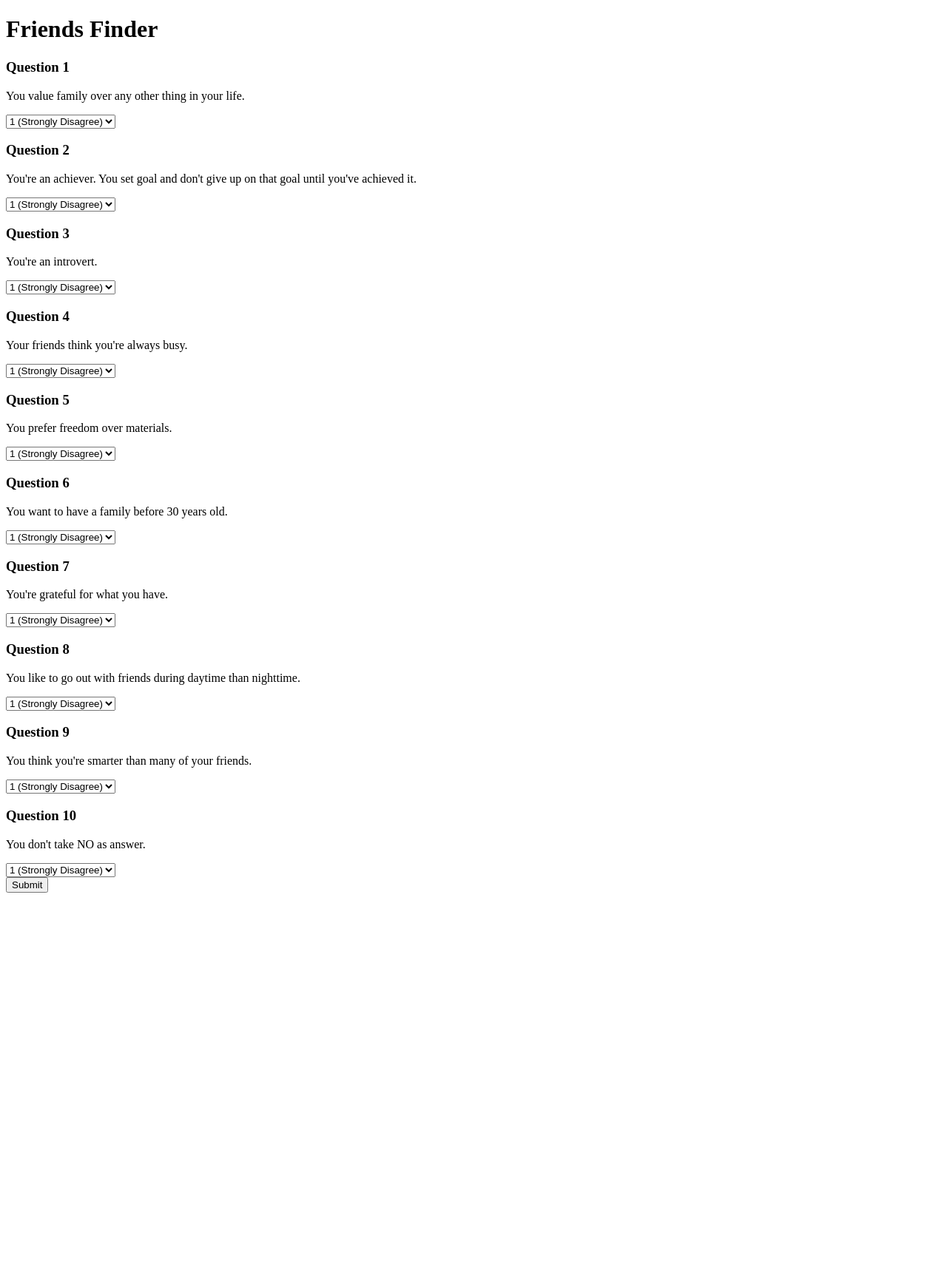
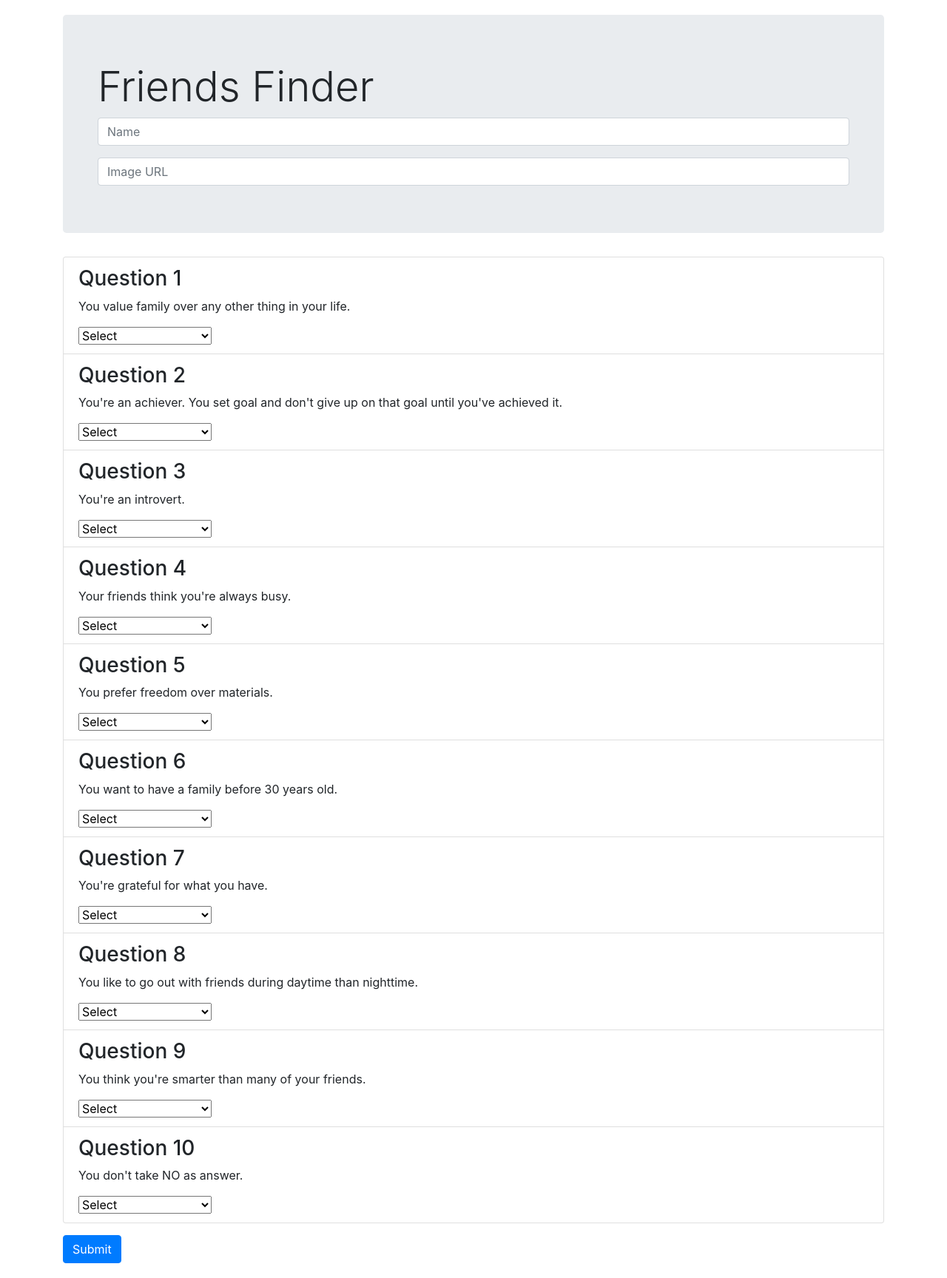
Before and after one commit to simonnguyen3054/friendfinder, a website: page public/survey.html in a window 1280 px wide. Shown: the whole page at 74% size. Before the commit the page ends 1215 px from the top, so only its background shows below. Drawn offline with nearby package versions, Linux system fonts and the light colour scheme; no server answers.

Commit message:
complete project

```diff
--- /dev/null
+++ b/public/assets/css/style.css
@@ -0,0 +1,3 @@
+body {
+  margin: 20px 0;
+}
--- a/public/survey.html
+++ b/public/survey.html
@@ -6,16 +6,153 @@
   <meta name="viewport" content="width=device-width, initial-scale=1.0">
   <meta http-equiv="X-UA-Compatible" content="ie=edge">
   <title>Document</title>
+  <link rel="stylesheet" href="https://stackpath.bootstrapcdn.com/bootstrap/4.1.3/css/bootstrap.min.css" integrity="sha384-MCw98/SFnGE8fJT3GXwEOngsV7Zt27NXFoaoApmYm81iuXoPkFOJwJ8ERdknLPMO"
+    crossorigin="anonymous">
+  <link rel="stylesheet" href="assets/css/style.css">
 </head>
 
 <body>
-  <h1>Friends Finder</h1>
+
+  <div class="container">
+
     <form method="POST" action="/submit">
+      <div class="jumbotron">
+        <div class="container">
+          <h1 class="display-4">Friends Finder</h1>
+          <div class="user-info">
+            <input class="form-control mb-3" type="text" name="name" id="name" placeholder="Name" required>
+            <input class="form-control" type="text" name="img_url" id="img_url" placeholder="Image URL" required>
+          </div>
+        </div>
+      </div>
       <div class="survey">
+        <ul class="list-group">
+          <li class="list-group-item">
             <div id="question-1">
               <h3>Question 1</h3>
               <p>You value family over any other thing in your life.</p>
-        <select name="question_one" id="answers-1">
+              <select name="question_one" id="answers-1" required>
+                <option value="">Select</option>
+                <option value="1">1 (Strongly Disagree)</option>
+                <option value="2">2</option>
+                <option value="3">3</option>
+                <option value="4">4</option>
+                <option value="5">5 (Strongly Agree)</option>
+              </select>
+            </div>
+          </li>
+
+          <li class="list-group-item">
+            <div id="question-2">
+              <h3>Question 2</h3>
+              <p>You're an achiever. You set goal and don't give up on that goal until you've achieved it.</p>
+              <select name="question_two" id="answers-2" required>
+                <option value="">Select</option>
+                <option value="1">1 (Strongly Disagree)</option>
+                <option value="2">2</option>
+                <option value="3">3</option>
+                <option value="4">4</option>
+                <option value="5">5 (Strongly Agree)</option>
+              </select>
+            </div>
+          </li>
+
+          <li class="list-group-item">
+            <div id="question-3">
+              <h3>Question 3</h3>
+              <p>You're an introvert.</p>
+              <select name="question_three" id="answers-3" required>
+                <option value="">Select</option>
+                <option value="1">1 (Strongly Disagree)</option>
+                <option value="2">2</option>
+                <option value="3">3</option>
+                <option value="4">4</option>
+                <option value="5">5 (Strongly Agree)</option>
+              </select>
+            </div>
+          </li>
+
+          <li class="list-group-item">
+            <div id="question-4">
+              <h3>Question 4</h3>
+              <p>Your friends think you're always busy.</p>
+              <select name="question_four" id="answers-4" required>
+                <option value="">Select</option>
+                <option value="1">1 (Strongly Disagree)</option>
+                <option value="2">2</option>
+                <option value="3">3</option>
+                <option value="4">4</option>
+                <option value="5">5 (Strongly Agree)</option>
+              </select>
+            </div>
+          </li>
+
+          <li class="list-group-item">
+            <div id="question-5">
+              <h3>Question 5</h3>
+              <p>You prefer freedom over materials.</p>
+              <select name="question_five" id="answers-5" required>
+                <option value="">Select</option>
+                <option value="1">1 (Strongly Disagree)</option>
+                <option value="2">2</option>
+                <option value="3">3</option>
+                <option value="4">4</option>
+                <option value="5">5 (Strongly Agree)</option>
+              </select>
+            </div>
+          </li>
+
+          <li class="list-group-item">
+            <div id="question-6">
+              <h3>Question 6</h3>
+              <p>You want to have a family before 30 years old.</p>
+              <select name="question_six" id="answers-6" required>
+                <option value="">Select</option>
+                <option value="1">1 (Strongly Disagree)</option>
+                <option value="2">2</option>
+                <option value="3">3</option>
+                <option value="4">4</option>
+                <option value="5">5 (Strongly Agree)</option>
+              </select>
+            </div>
+          </li>
+
+          <li class="list-group-item">
+            <div id="question-7">
+              <h3>Question 7</h3>
+              <p>You're grateful for what you have.</p>
+              <select name="question_seven" id="answers-7" required>
+                <option value="">Select</option>
+                <option value="1">1 (Strongly Disagree)</option>
+                <option value="2">2</option>
+                <option value="3">3</option>
+                <option value="4">4</option>
+                <option value="5">5 (Strongly Agree)</option>
+              </select>
+            </div>
+          </li>
+
+          <li class="list-group-item">
+            <div id="question-8">
+              <h3>Question 8</h3>
+              <p>You like to go out with friends during daytime than nighttime.</p>
+              <select name="question_eight" id="answers-8" required>
+                <option value="">Select</option>
+                <option value="1">1 (Strongly Disagree)</option>
+                <option value="2">2</option>
+                <option value="3">3</option>
+                <option value="4">4</option>
+                <option value="5">5 (Strongly Agree)</option>
+              </select>
+            </div>
+          </li>
+
+          <li class="list-group-item">
+            <div id="question-9">
+              <h3>Question 9</h3>
+              <p>You think you're smarter than many of your friends.</p>
+              <select name="question_nine" id="answers-9" required>
+                <option value="">Select</option>
                 <option value="1">1 (Strongly Disagree)</option>
                 <option value="2">2</option>
                 <option value="3">3</option>
@@ -24,10 +161,14 @@
               </select>
             </div>
 
-      <div id="question-2">
-        <h3>Question 2</h3>
-        <p>You're an achiever. You set goal and don't give up on that goal until you've achieved it.</p>
-        <select name="question_two" id="answers-2">
+          </li>
+
+          <li class="list-group-item">
+            <div id="question-10">
+              <h3>Question 10</h3>
+              <p>You don't take NO as answer.</p>
+              <select name="question_ten" id="answers-10" required>
+                <option value="">Select</option>
                 <option value="1">1 (Strongly Disagree)</option>
                 <option value="2">2</option>
                 <option value="3">3</option>
@@ -35,107 +176,39 @@
                 <option value="5">5 (Strongly Agree)</option>
               </select>
             </div>
+          </li>
+        </ul>
+      </div>
+      <button id="submit" type="submit" class="btn btn-primary mt-3">Submit</button>
+    </form>
 
-      <div id="question-3">
-        <h3>Question 3</h3>
-        <p>You're an introvert.</p>
-        <select name="question_three" id="answers-3">
-          <option value="1">1 (Strongly Disagree)</option>
-          <option value="2">2</option>
-          <option value="3">3</option>
-          <option value="4">4</option>
-          <option value="5">5 (Strongly Agree)</option>
-        </select>
+    <!-- Modal -->
+    <div class="modal fade" id="resultModal" tabindex="-1" role="dialog" aria-labelledby="exampleModalLabel"
+      aria-hidden="true">
+      <div class="modal-dialog" role="document">
+        <div class="modal-content">
+          <div class="modal-header">
+            <h5 class="modal-title" id="exampleModalLabel">Matched Person</h5>
+            <button type="button" class="close" data-dismiss="modal" aria-label="Close">
+              <span aria-hidden="true">&times;</span>
+            </button>
+          </div>
+          <div class="modal-body">
+
+          </div>
+          <div class="modal-footer">
+            <button type="button" class="btn btn-secondary" data-dismiss="modal">Close</button>
+          </div>
+        </div>
+      </div>
+    </div>
   </div>
 
-      <div id="question-4">
-        <h3>Question 4</h3>
-        <p>Your friends think you're always busy.</p>
-        <select name="question_four" id="answers-4">
-          <option value="1">1 (Strongly Disagree)</option>
-          <option value="2">2</option>
-          <option value="3">3</option>
-          <option value="4">4</option>
-          <option value="5">5 (Strongly Agree)</option>
-        </select>
-      </div>
-
-      <div id="question-5">
-        <h3>Question 5</h3>
-        <p>You prefer freedom over materials.</p>
-        <select name="question_five" id="answers-5">
-          <option value="1">1 (Strongly Disagree)</option>
-          <option value="2">2</option>
-          <option value="3">3</option>
-          <option value="4">4</option>
-          <option value="5">5 (Strongly Agree)</option>
-        </select>
-      </div>
-
-      <div id="question-6">
-        <h3>Question 6</h3>
-        <p>You want to have a family before 30 years old.</p>
-        <select name="question_six" id="answers-6">
-          <option value="1">1 (Strongly Disagree)</option>
-          <option value="2">2</option>
-          <option value="3">3</option>
-          <option value="4">4</option>
-          <option value="5">5 (Strongly Agree)</option>
-        </select>
-      </div>
-
-      <div id="question-7">
-        <h3>Question 7</h3>
-        <p>You're grateful for what you have.</p>
-        <select name="question_seven" id="answers-7">
-          <option value="1">1 (Strongly Disagree)</option>
-          <option value="2">2</option>
-          <option value="3">3</option>
-          <option value="4">4</option>
-          <option value="5">5 (Strongly Agree)</option>
-        </select>
-      </div>
-
-      <div id="question-8">
-        <h3>Question 8</h3>
-        <p>You like to go out with friends during daytime than nighttime.</p>
-        <select name="question_eight" id="answers-8">
-          <option value="1">1 (Strongly Disagree)</option>
-          <option value="2">2</option>
-          <option value="3">3</option>
-          <option value="4">4</option>
-          <option value="5">5 (Strongly Agree)</option>
-        </select>
-      </div>
-
-      <div id="question-9">
-        <h3>Question 9</h3>
-        <p>You think you're smarter than many of your friends.</p>
-        <select name="question_nine" id="answers-9">
-          <option value="1">1 (Strongly Disagree)</option>
-          <option value="2">2</option>
-          <option value="3">3</option>
-          <option value="4">4</option>
-          <option value="5">5 (Strongly Agree)</option>
-        </select>
-      </div>
-
-      <div id="question-10">
-        <h3>Question 10</h3>
-        <p>You don't take NO as answer.</p>
-        <select name="question_ten" id="answers-10">
-          <option value="1">1 (Strongly Disagree)</option>
-          <option value="2">2</option>
-          <option value="3">3</option>
-          <option value="4">4</option>
-          <option value="5">5 (Strongly Agree)</option>
-        </select>
-      </div>
-    </div>
-    <input id="submit" type="submit" value="Submit">
-  </form>
-
   <script src="https://code.jquery.com/jquery-3.3.1.min.js" integrity="sha256-FgpCb/KJQlLNfOu91ta32o/NMZxltwRo8QtmkMRdAu8="
+    crossorigin="anonymous"></script>
+  <script src="https://cdnjs.cloudflare.com/ajax/libs/popper.js/1.14.3/umd/popper.min.js" integrity="sha384-ZMP7rVo3mIykV+2+9J3UJ46jBk0WLaUAdn689aCwoqbBJiSnjAK/l8WvCWPIPm49"
+    crossorigin="anonymous"></script>
+  <script src="https://stackpath.bootstrapcdn.com/bootstrap/4.1.3/js/bootstrap.min.js" integrity="sha384-ChfqqxuZUCnJSK3+MXmPNIyE6ZbWh2IMqE241rYiqJxyMiZ6OW/JmZQ5stwEULTy"
     crossorigin="anonymous"></script>
   <script type="text/javascript" src="assets/javascipt/app.js"></script>
 </body>
```
Also changed, not shown: public/assets/javascipt/app.js (+41 -18 lines), public/index.html (+22 -9 lines), server.js (+8 -8 lines), 2 other files. Lines whose indentation alone changed are shown as unchanged.
